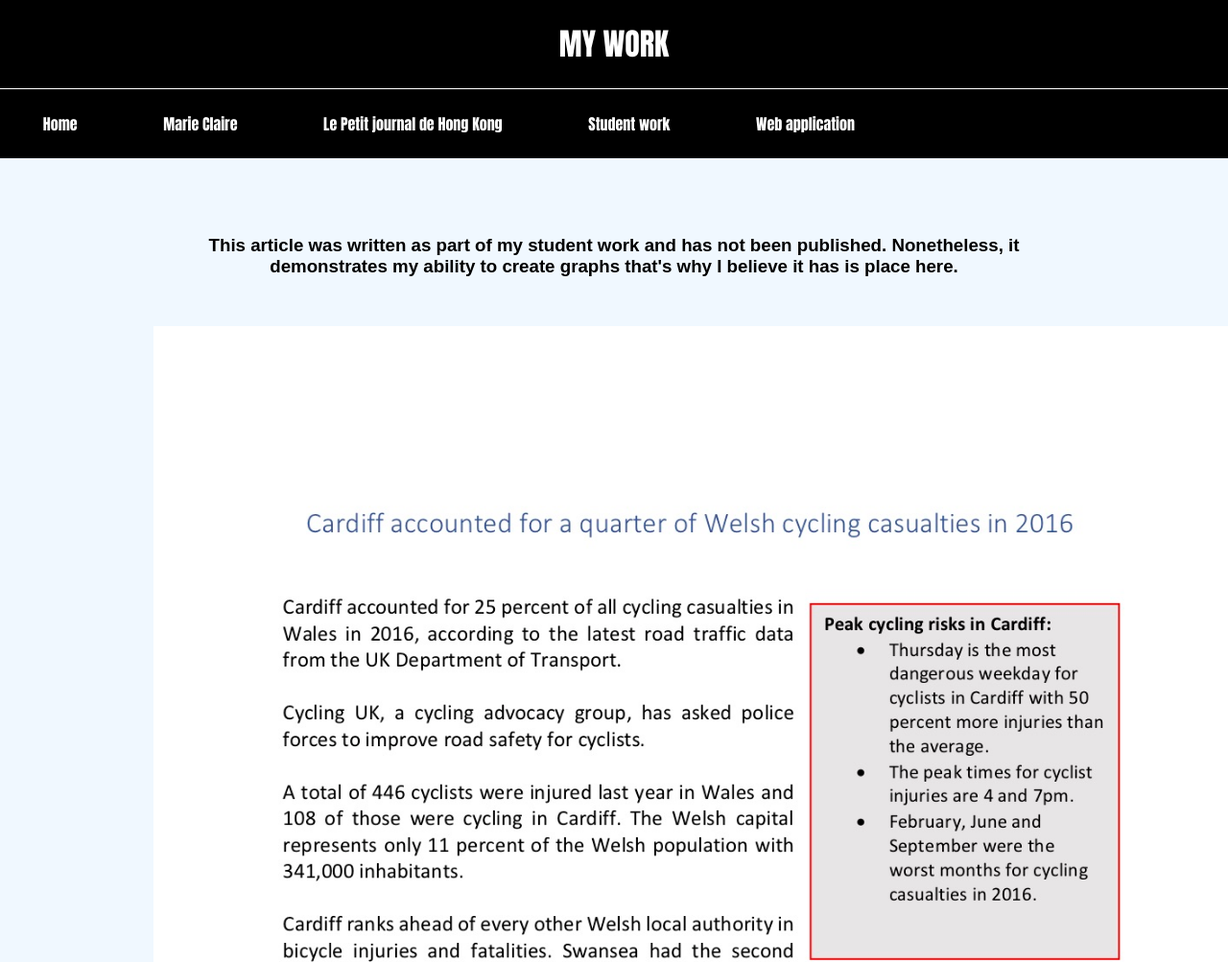
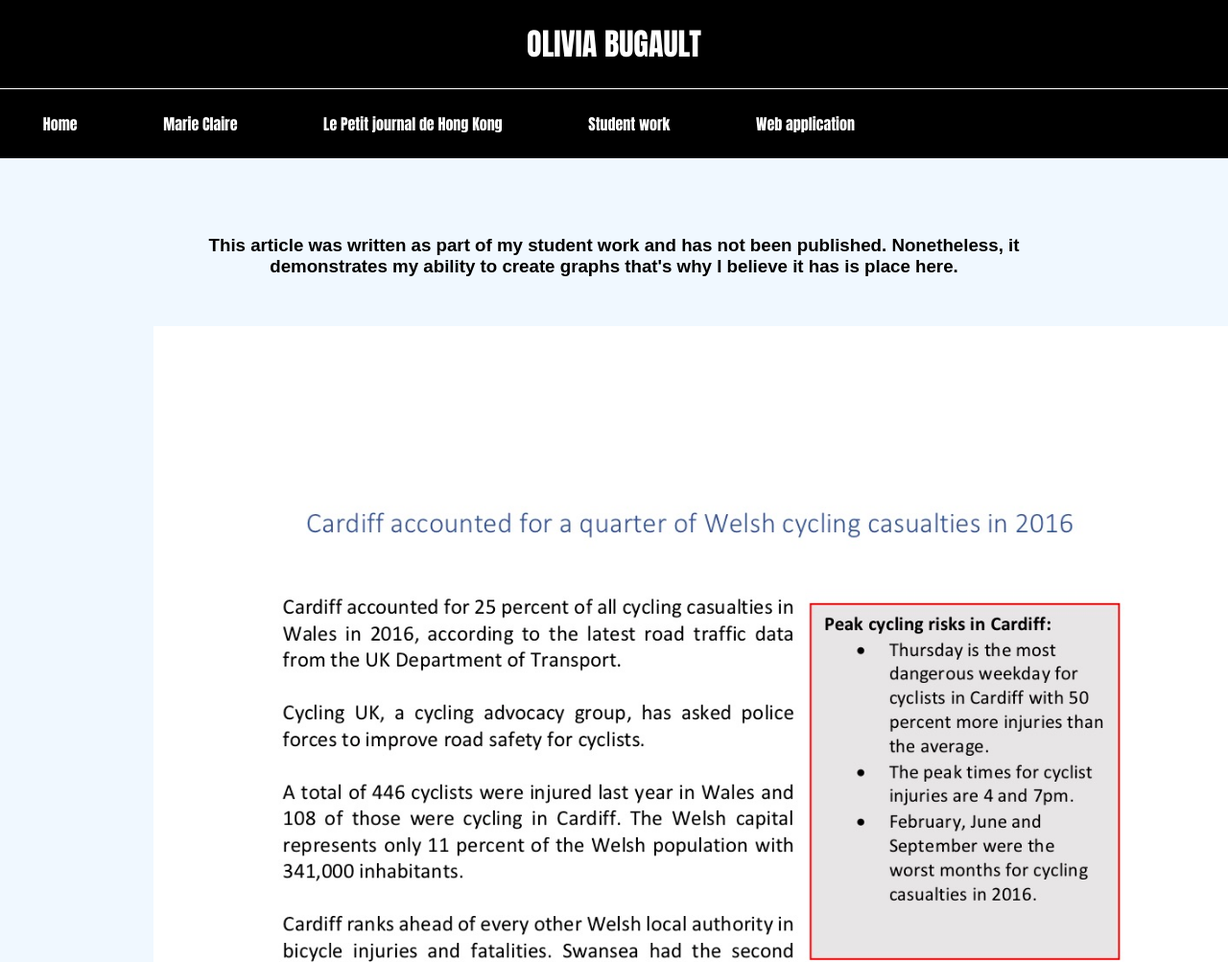
Before and after one commit to Oliviabug/portfoliowebsite, a plain HTML site: page studentwork.html in a window 1280 px wide. Shown: the top 1003 px of the page at 96% size. Drawn offline with Linux system fonts and the light colour scheme.

Commit message:
Update studentwork.html

```diff
--- a/studentwork.html
+++ b/studentwork.html
@@ -8,7 +8,7 @@
 <body>
 	<header>
 		<div class="title-wrapper">
-	 	 <h1 class="title">MY WORK</h1>
+	 	 <h1 class="title">OLIVIA BUGAULT</h1>
 	  </div>
 	  <nav> <!-- My nav is a HTML list with two subsets lists. It makes the navigation easier and faster -->
 	 	<ul>
```
